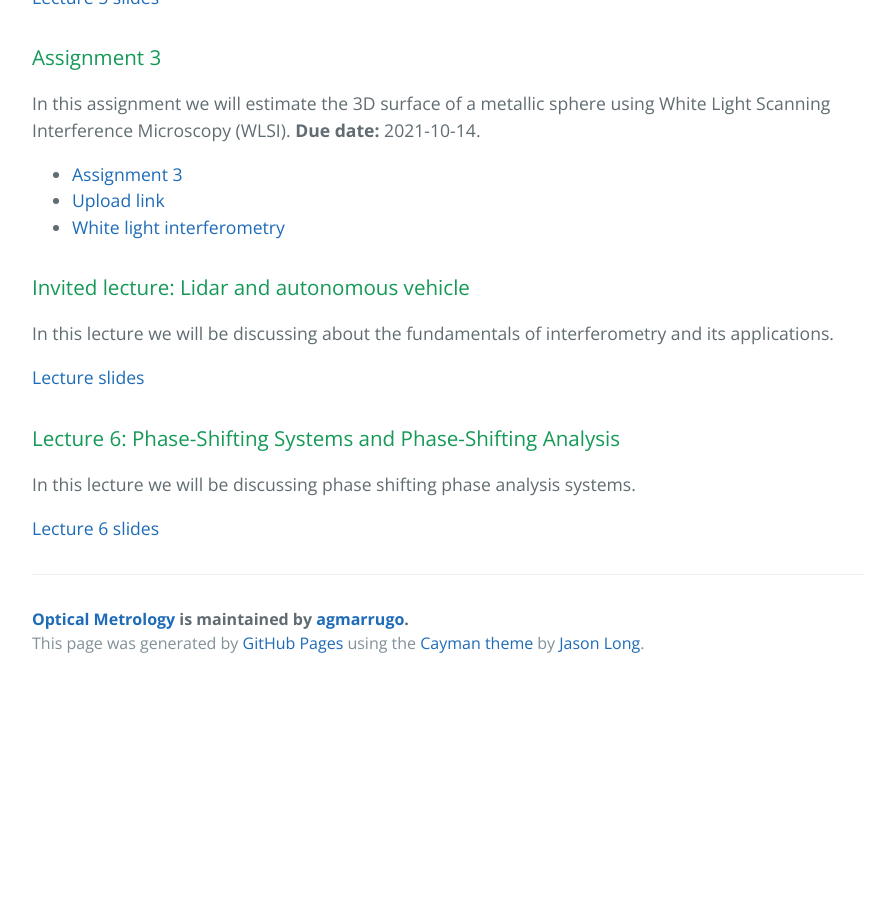
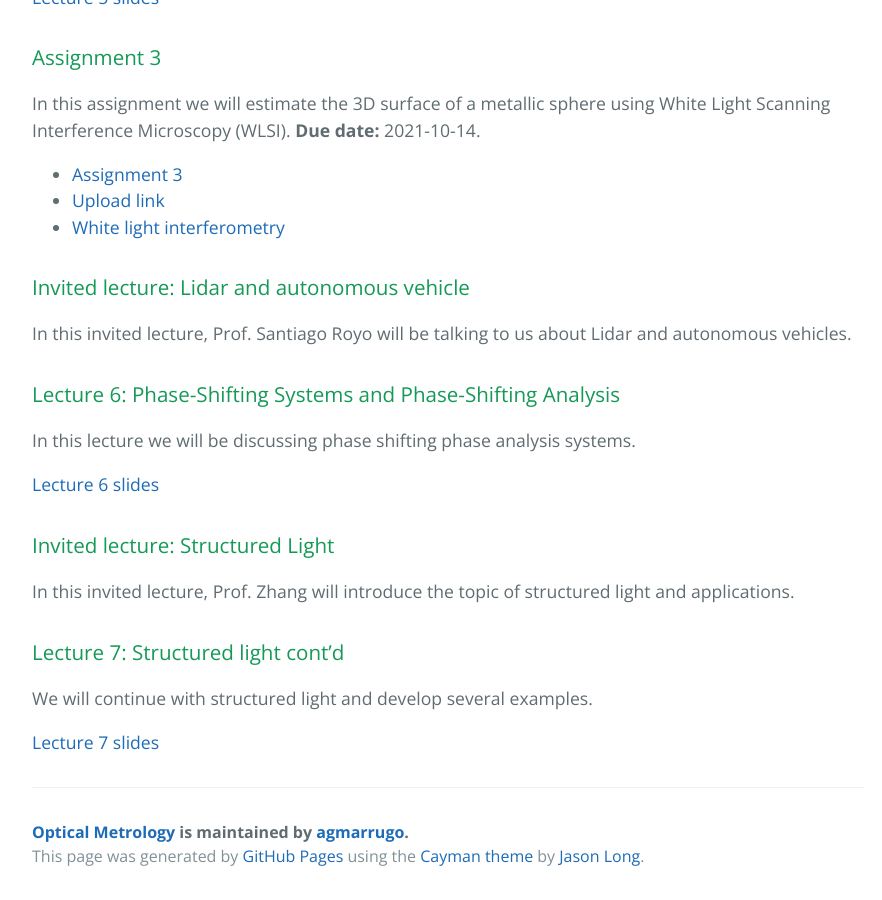
Before and after one commit to opi-lab/optical-metrology-2021, a Jekyll site: the page built from index.md, in a window 1280 px wide and 900 px high, scrolled down 4288 px. Shown: the whole window, without its empty margins (192-1074 px from the left). Built offline with Jekyll 4.4.1, drawn with Linux system fonts in a browser that asks for light colours; before the commit the page ends 4975 px from its top, so only the background shows below that.

Commit message:
Update index.md

```diff
--- a/index.md
+++ b/index.md
@@ -175,12 +175,22 @@ In this assignment we will estimate the 3D surface of a metallic sphere using Wh
 
 ### Invited lecture: Lidar and autonomous vehicle
 
-In this lecture we will be discussing about the fundamentals of interferometry and its applications.
+In this invited lecture, Prof. Santiago Royo will be talking to us about Lidar and autonomous vehicles.
 
-[Lecture slides]({{site.url}}lectures/Lecture_lidar.pdf)
+<!-- [Lecture slides]({{site.url}}lectures/Lecture_lidar.pdf) -->
 
 ### Lecture 6: Phase-Shifting Systems and Phase-Shifting Analysis
 
 In this lecture we will be discussing phase shifting phase analysis systems.
 
 [Lecture 6 slides]({{site.url}}lectures/Lecture_06.pdf)
+
+### Invited lecture: Structured Light
+
+In this invited lecture, Prof. Zhang will introduce the topic of structured light and applications.
+
+### Lecture 7: Structured light cont'd
+
+We will continue with structured light and develop several examples.
+
+[Lecture 7 slides]({{site.url}}lectures/Lecture_07.pdf)
```
